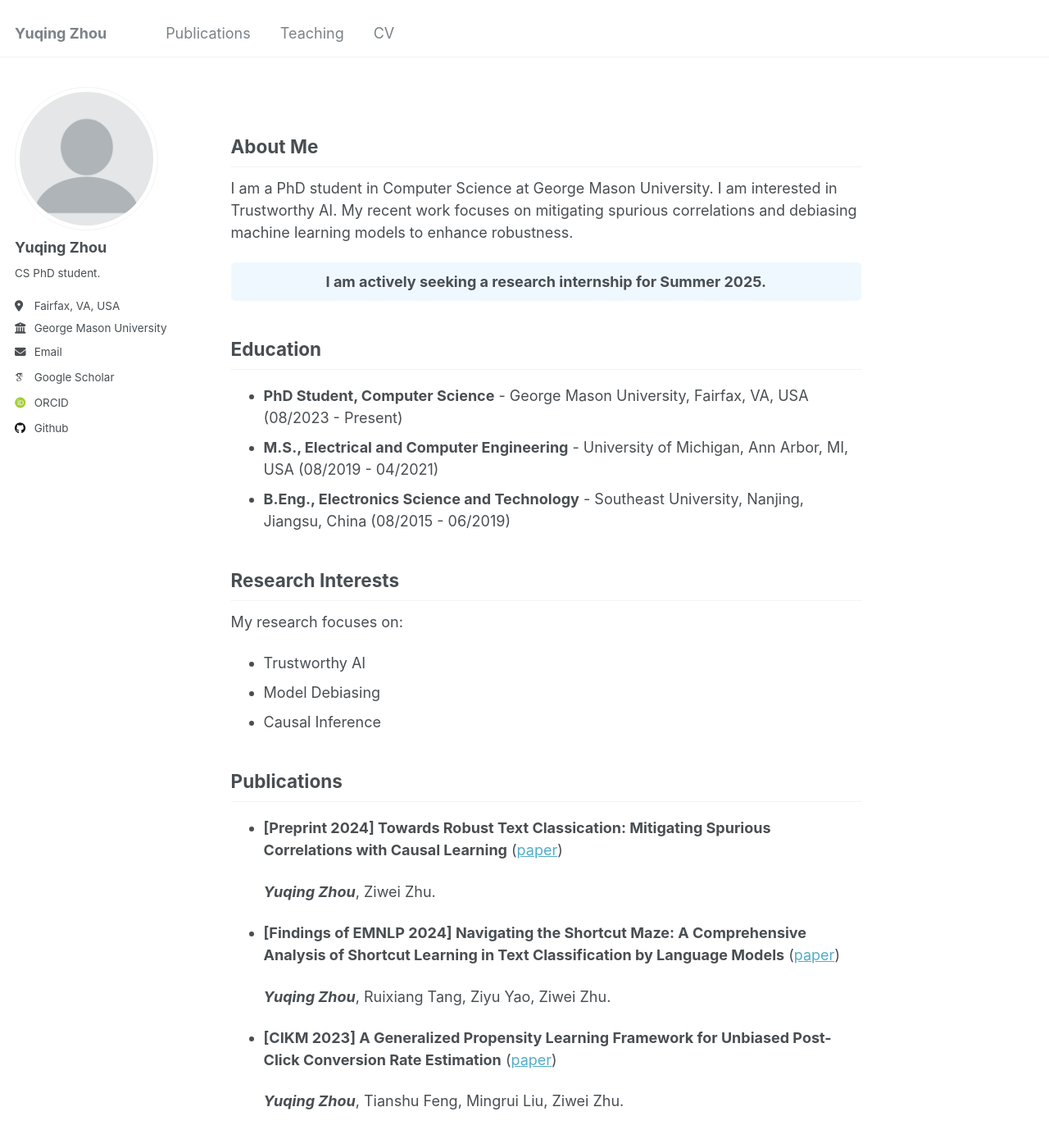
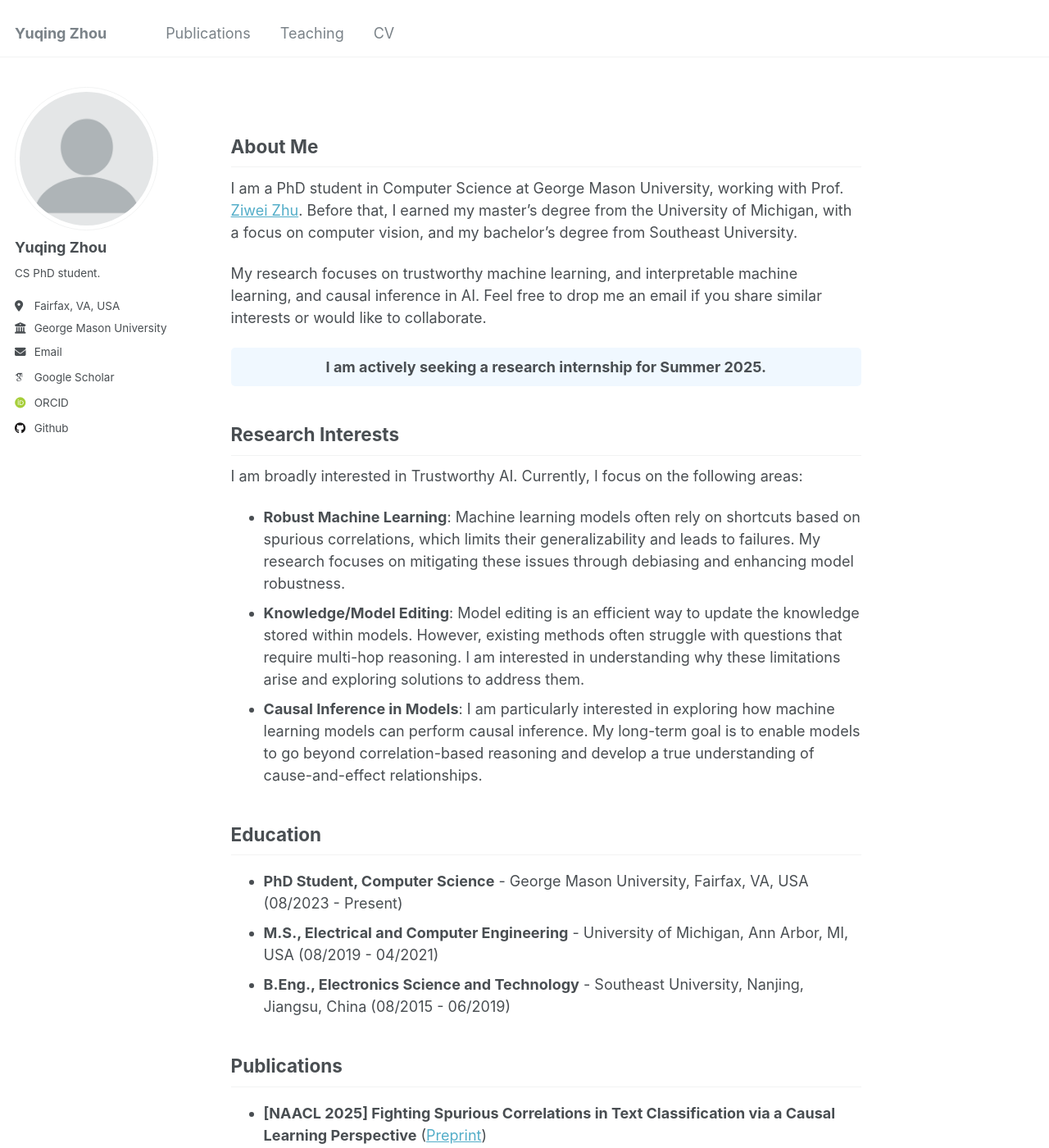
Before and after one commit to yuqing-zhou/yuqing-zhou.github.io, a Jekyll site: the page built from _pages/about.md, in a window 1280 px wide and 1400 px high. Shown: the whole window at 82% size. Built offline with Jekyll 4.4.1, drawn with Linux system fonts in a browser that asks for light colours; some web fonts are replaced.

Commit message:
update paper status, research interests

```diff
--- a/_pages/about.md
+++ b/_pages/about.md
@@ -8,11 +8,22 @@ redirect_from:
 ---
 ## About Me
 
-I am a PhD student in Computer Science at George Mason University. I am interested in Trustworthy AI. My recent work focuses on mitigating spurious correlations and debiasing machine learning models to enhance robustness.
+I am a PhD student in Computer Science at George Mason University, working with Prof. [Ziwei Zhu](https://zziwei.github.io/). Before that, I earned my master’s degree from the University of Michigan, with a focus on computer vision, and my bachelor’s degree from Southeast University.
+
+My research focuses on trustworthy machine learning, and interpretable machine learning, and causal inference in AI. Feel free to drop me an email if you share similar interests or would like to collaborate.
 
 <div style="background-color: #f0f8ff; padding: 10px; border-radius: 5px; font-weight: bold; text-align: center;">
   I am actively seeking a research internship for Summer 2025.
 </div>
+
+
+## Research Interests
+
+ I am broadly interested in Trustworthy AI. Currently, I focus on the following areas:
+ - **Robust Machine Learning**: Machine learning models often rely on shortcuts based on spurious correlations, which limits their generalizability and leads to failures. My research focuses on mitigating these issues through debiasing and enhancing model robustness.
+ - **Knowledge/Model Editing**: Model editing is an efficient way to update the knowledge stored within models. However, existing methods often struggle with questions that require multi-hop reasoning. I am interested in understanding why these limitations arise and exploring solutions to address them.
+ - **Causal Inference in Models**: I am particularly interested in exploring how machine learning models can perform causal inference. My long-term goal is to enable models to go beyond correlation-based reasoning and develop a true understanding of cause-and-effect relationships.
+
 
 ## Education
 
@@ -20,16 +31,8 @@ I am a PhD student in Computer Science at George Mason University. I am interest
 - **M.S., Electrical and Computer Engineering** - University of Michigan, Ann Arbor, MI, USA (08/2019 - 04/2021)
 - **B.Eng., Electronics Science and Technology** - Southeast University, Nanjing, Jiangsu, China (08/2015 - 06/2019)
 
-## Research Interests
-
-My research focuses on:
-
-- Trustworthy AI
-- Model Debiasing
-- Causal Inference
-
 ## Publications
-- **[Preprint 2024] Towards Robust Text Classication: Mitigating Spurious Correlations with Causal Learning** ([paper](https://arxiv.org/abs/2411.01045))
+- **[NAACL 2025] Fighting Spurious Correlations in Text Classification via a Causal Learning Perspective** ([Preprint](https://arxiv.org/abs/2411.01045))
 
   ***Yuqing Zhou***, Ziwei Zhu.
 
```
Also changed, not shown: _pages/cv.md (+2 -2 lines), _publications/2024-11-CCR.md (+3 -3 lines).
